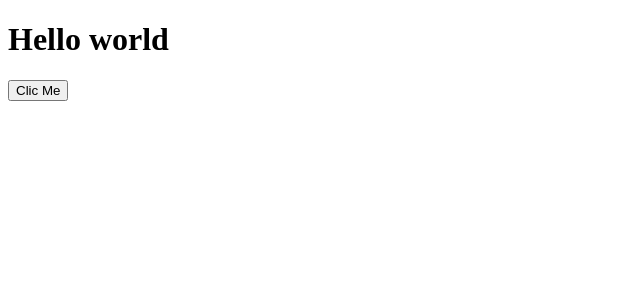
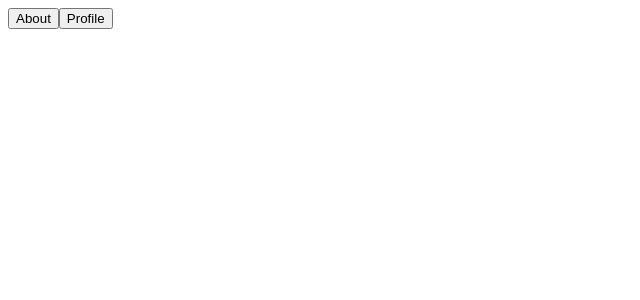
Before and after one commit to mariyasaji-2023/React, a React (Create React App) app: page / in a window 1280 px wide. Shown: the top 300 px of the page, without its empty margins (0-640 px from the left). Built offline with nearby package versions, Linux system fonts and the light colour scheme.

Commit message:
first commit

```diff
--- a/src/App.js
+++ b/src/App.js
@@ -1,28 +1,23 @@
-
-import React from "react"
-import axios from "axios"
-import { useState } from "react"
+import React from 'react'
+import About from './Container/About'
+import Profile from './Container/Profile'
+import { useState } from 'react'
 
 function App() {
-  const [state,setState] = useState([])
+  const [state, setState] = useState('')
+  let component
+  if (state === 'about') {
+    component = <About></About>
+  }
+  if(state=== 'profile'){
+    component =  <Profile></Profile>
+  }
+
   return (
-    <div>
-      <h1>Hello world</h1>
-      <button onClick={()=>{
-        axios.get('https://jsonplaceholder.typicode.com/posts').then((response)=>{
-          console.log(response.data);
-          setState(response.data)
-        })
-      }}>Clic Me</button>
-      {state.map((obj,index)=>{
-        return (
-          <div>
-            <h1>{index+1}</h1>
-            <h1>{obj.title}</h1>
-            <h4>{obj.body}</h4>
-          </div>
-        )
-      })}
+    <div className='App'>
+      <button onClick={() => setState('about')}>About</button>
+      <button onClick={() => setState('profile')}>Profile</button>
+      {component}
     </div>
   )
 }
--- /dev/null
+++ b/src/Container/About.js
@@ -0,0 +1,11 @@
+import React from 'react'
+
+function About() {
+  return (
+    <div>
+      <h1>About Me</h1>
+    </div>
+  )
+}
+
+export default About
--- /dev/null
+++ b/src/Container/Profile.js
@@ -0,0 +1,11 @@
+import React from 'react'
+
+function Profile() {
+  return (
+    <div>
+      <h1>Profile</h1>
+    </div>
+  )
+}
+
+export default Profile
```
